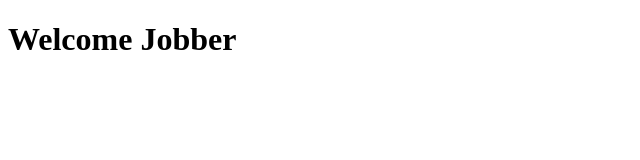
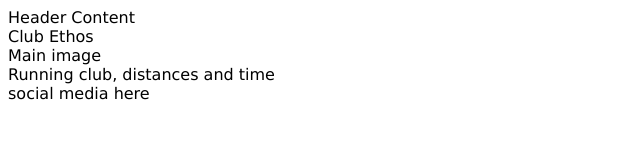
Before and after one commit to amj-web/love-running, a plain HTML site: page index.html in a window 1280 px wide. Shown: the whole page, without its empty margins (0-640 px from the left). Drawn offline with Linux system fonts and the light colour scheme.

Commit message:
Add core structure for home page

```diff
--- a/index.html
+++ b/index.html
@@ -4,9 +4,25 @@
     <meta charset="UTF-8">
     <meta http-equiv="X-UA-Compatible" content="IE=edge">
     <meta name="viewport" content="width=device-width, initial-scale=1.0">
-    <title>Document</title>
+    <meta name="description" content="Love Running clubh for runners in Dublin">
+    <meta name="keywords" content="love running, running club, ireland, dublin">
+
+    <link rel="stylesheet" href="assets/css/style.css">
+    <title>Love Running</title>
 </head>
 <body>
-    <h1>Welcome Jobber</h1>
+    <header>Header Content</header>
+    <section>
+        Club Ethos
+    </section>
+    <section>
+        Main image
+    </section>
+    <section>
+        Running club, distances and time
+    </section>
+    <footer>
+        social media here
+    </footer>
 </body>
 </html>
```
